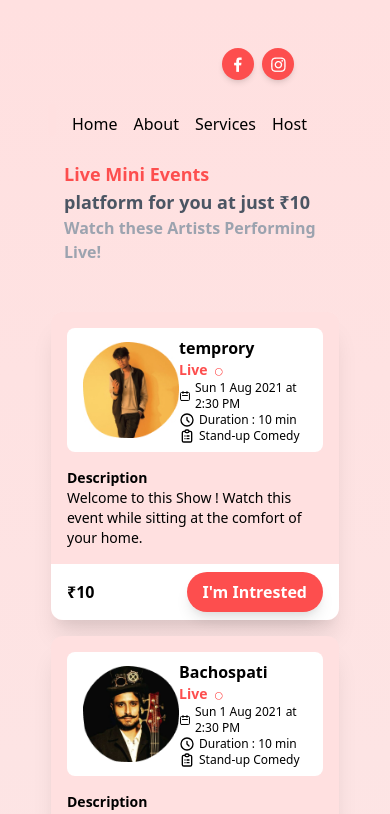
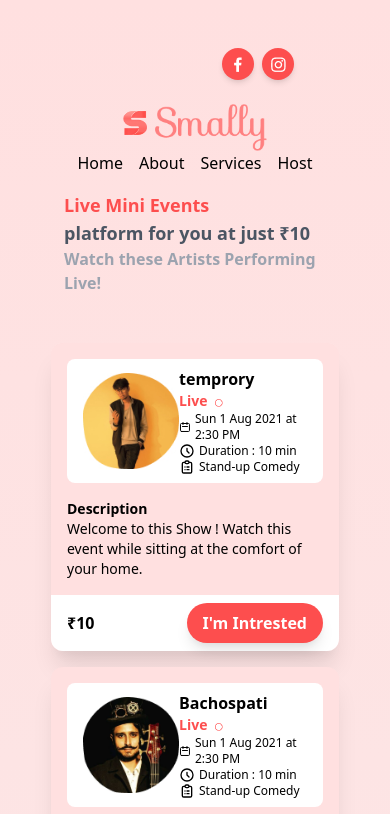
Before and after one commit to sanidhya3340/aaries-internet-smally-project, a React (Create React App) app: page / in a window 390 px wide. Shown: the top 814 px of the page. Built offline with nearby package versions, Linux system fonts and the light colour scheme.

Commit message:
responsive navbar made

```diff
--- a/src/components/Header.js
+++ b/src/components/Header.js
@@ -3,10 +3,10 @@ import React from 'react'
 export default function Header() {
     return (
         <div className="flex flex-row-reverse mr-24 pt-12 mb-2">
-            <div className="bg-red-text h-8 w-8  rounded-full flex items-center justify-center ml-2 shadow-md">
+            <div className="bg-red-text h-8 w-8  rounded-full flex items-center justify-center ml-2 shadow-md cursor-pointer hover:shadow-xl">
                 <img src="/assets/icon/ig.png" alt="" />
             </div>
-            <div className="bg-red-text h-8 w-8 rounded-full flex items-center justify-center ml-2 shadow-md">
+            <div className="bg-red-text h-8 w-8 rounded-full flex items-center justify-center ml-2 shadow-md cursor-pointer hover:shadow-xl">
                 <img src="/assets/icon/fb.png" alt="" className="" />
             </div>
         </div>
--- a/src/components/Navbar.js
+++ b/src/components/Navbar.js
@@ -3,9 +3,9 @@ import { Link } from 'react-router-dom';
 
 export default function Navbar() {
     return (
-        <div className="flex justify-between px-12 py-4 items-center">
+        <div className="flex flex-col md:flex-row justify-between md:px-12 py-4 items-center">
             <div className="flex items-center ">
-                <div className="mb-2 bg-red-primary px-1 py-1 rounded-lg flex items-center justify-center">
+                <div className="mb-2 bg-red-primary md:px-1 md:py-1 rounded-lg flex items-center justify-center">
                     <img
                         src="/assets/navbar/smally.png"
                         alt=""
@@ -20,7 +20,7 @@ export default function Navbar() {
                     />
                 </div>
             </div>
-            <div className="flex items-center mr-16">
+            <div className="flex items-center md:mr-16">
                 <Link to="/" className="mx-2 hover:text-red-text hover:underline">Home</Link>
                 <Link to="/" className="mx-2 hover:text-red-text hover:underline">About</Link>
                 <Link to="/" className="mx-2 hover:text-red-text hover:underline">Services</Link>
```
